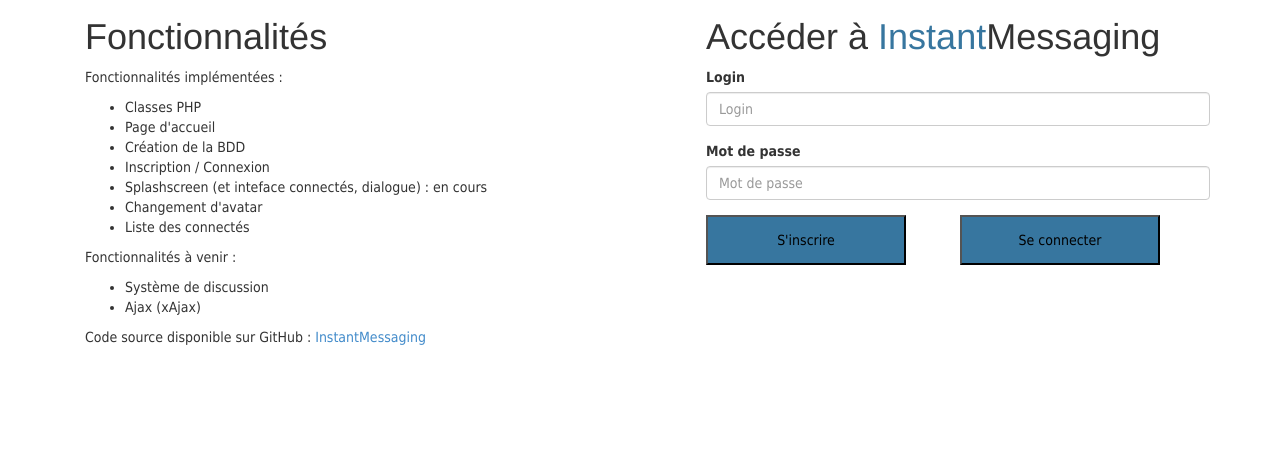
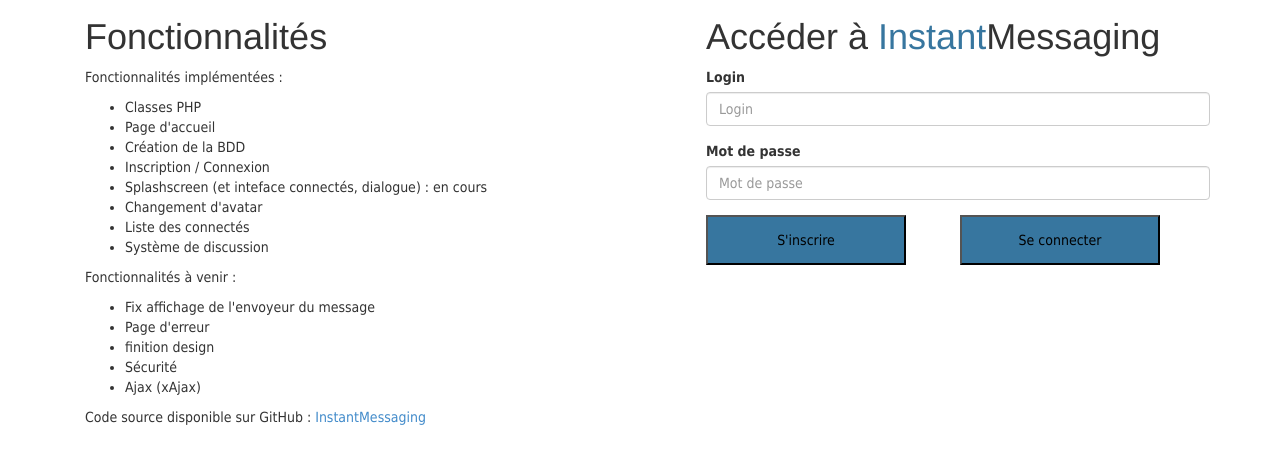
Before and after one commit to alexandrewavelet/InstantMessaging_POO, a PHP site: page / in a window 1280 px wide. Shown: the part 261-725 px from the top of the page. Run offline with PHP 8.4, Linux system fonts and the light colour scheme.

Commit message:
sending module
sending module done. Last things to do added on the homepage

```diff
--- a/index.php
+++ b/index.php
@@ -66,10 +66,14 @@
 				<li>Splashscreen (et inteface connectés, dialogue) : en cours</li>
 				<li>Changement d'avatar</li>
 				<li>Liste des connectés</li>
+				<li>Système de discussion</li>
 			</ul>
 			<p>Fonctionnalités à venir :</p>
 			<ul>
-				<li>Système de discussion</li>
+				<li>Fix affichage de l'envoyeur du message</li>
+				<li>Page d'erreur</li>
+				<li>finition design</li>
+				<li>Sécurité</li>
 				<li>Ajax (xAjax)</li>
 			</ul>
 			<p>Code source disponible sur GitHub : <a href="https://github.com/alexandrewavelet/InstantMessaging_POO/">InstantMessaging</a></p>
--- a/modeles/Manager.php
+++ b/modeles/Manager.php
@@ -150,6 +150,11 @@
 			return $donneesConversation[0];
 		}
 
+		function enregistrerMessage($idConversation, $message){
+			$req = $this->connexion->getConnexion()->prepare('INSERT INTO messages VALUES (0, ?, ?, NOW(), ?)');
+			$req->execute(array($idConversation, $_SESSION['utilisateur']->getId(), $message));
+		}
+
 		function getMessagesConversation($idConversation){ // Retourne la liste des messages de la conversation en paramètre
 
 			return $listeMessages;
--- a/vues/discussion.php
+++ b/vues/discussion.php
@@ -12,7 +12,8 @@
 		}
 	?>
 </div>
-<form role="form" method="POST" action="this">
+<form role="form" method="POST" action="">
+	<?php echo '<input type="hidden" id="idConv" name="idConv" value="'.$idConversation.'" />'; ?>
 	<div class="form-group">
 		<textarea id="message" name="message"></textarea>
 	</div>
```
Also changed, not shown: cMessagerie.php (+10 -3 lines).
